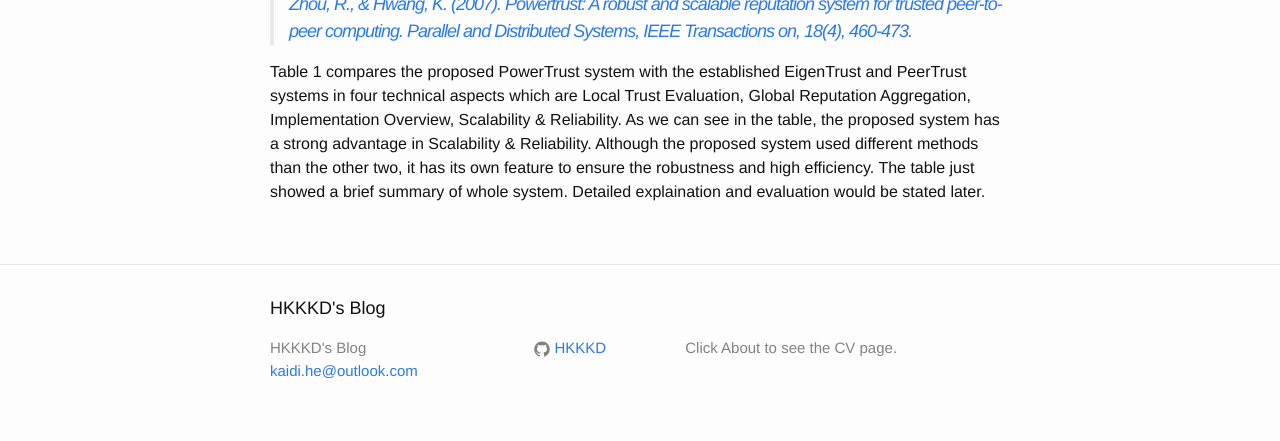
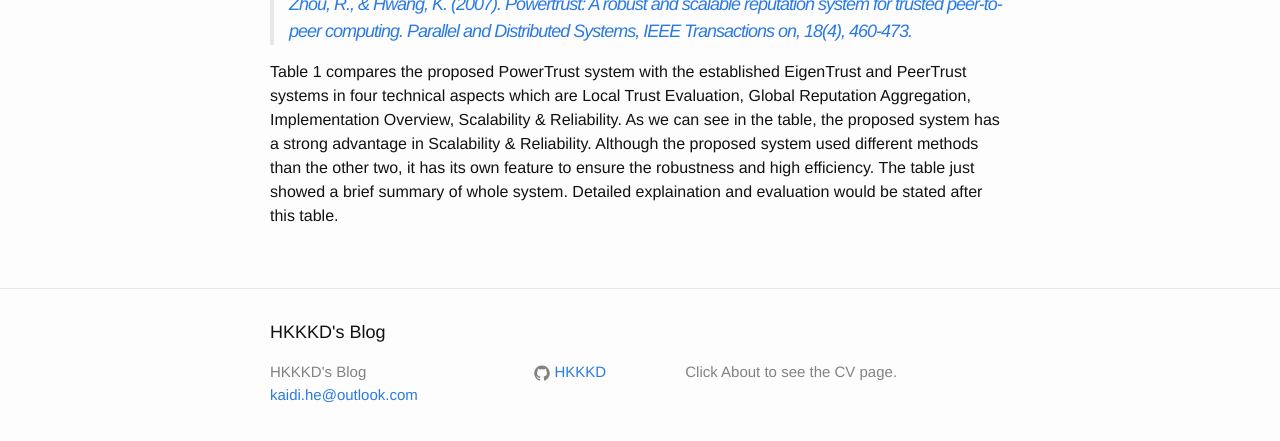
Before and after one commit to HKKKD/hkkkd.github.io, a Jekyll site: the page built from _posts/2015-11-11-data-commentary.md, in a window 1280 px wide and 900 px high, scrolled down 1389 px, cut to the strip 434-875 px from the top of the window. Built offline with Jekyll 4.4.1, drawn with Linux system fonts in a browser that asks for light colours; Markdown is read by kramdown in place of the engine named in the settings; comment, search, counter and statistics services are not loaded.

Commit message:
Update 2015-11-11-data-commentary.md

```diff
--- a/_posts/2015-11-11-data-commentary.md
+++ b/_posts/2015-11-11-data-commentary.md
@@ -29,4 +29,4 @@ Fig. 6 shows the comparison between the proposed and conventional schemes in ter
 
 > [Zhou, R., & Hwang, K. (2007). Powertrust: A robust and scalable reputation system for trusted peer-to-peer computing. _Parallel and Distributed Systems_, IEEE Transactions on, 18(4), 460-473.](http://ieeexplore.ieee.org/xpl/articleDetails.jsp?arnumber=4118688&newsearch=true&queryText=powertrust)
 
-Table 1 compares the proposed PowerTrust system with the established EigenTrust and PeerTrust systems in four technical aspects which are Local Trust Evaluation, Global Reputation Aggregation, Implementation Overview, Scalability & Reliability. As we can see in the table, the proposed system has a strong advantage in Scalability & Reliability. Although the proposed system used different methods than the other two, it has its own feature to ensure the robustness and high efficiency. The table just showed a brief summary of whole system. Detailed explaination and evaluation would be stated later.
+Table 1 compares the proposed PowerTrust system with the established EigenTrust and PeerTrust systems in four technical aspects which are Local Trust Evaluation, Global Reputation Aggregation, Implementation Overview, Scalability & Reliability. As we can see in the table, the proposed system has a strong advantage in Scalability & Reliability. Although the proposed system used different methods than the other two, it has its own feature to ensure the robustness and high efficiency. The table just showed a brief summary of whole system. Detailed explaination and evaluation would be stated after this table.
```
